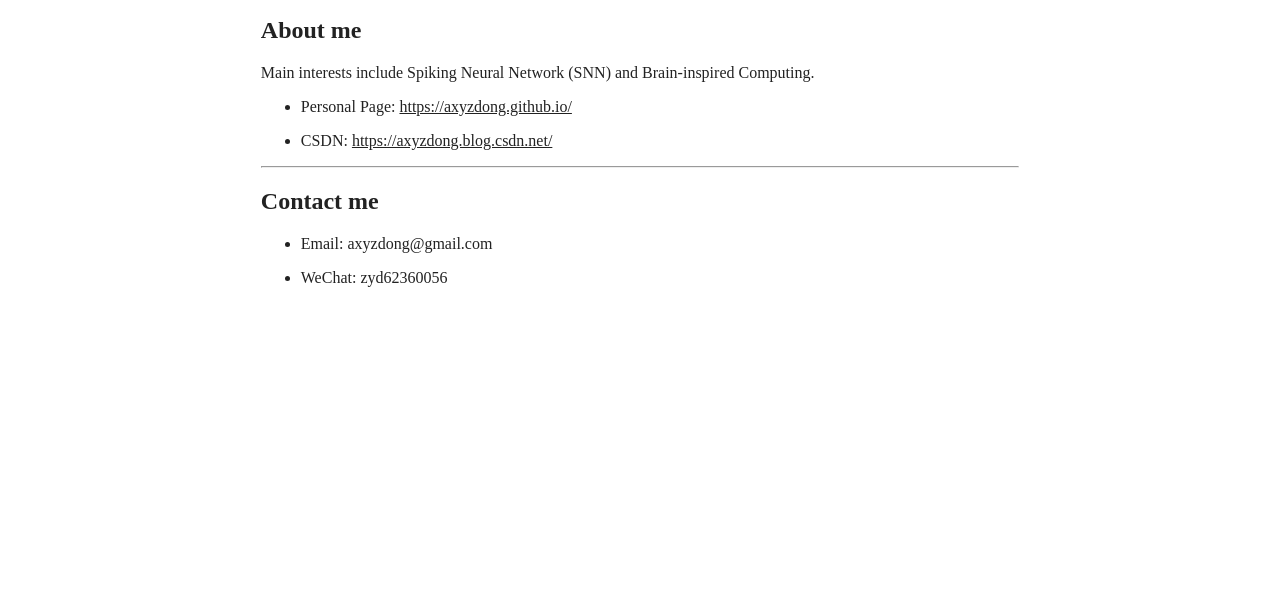
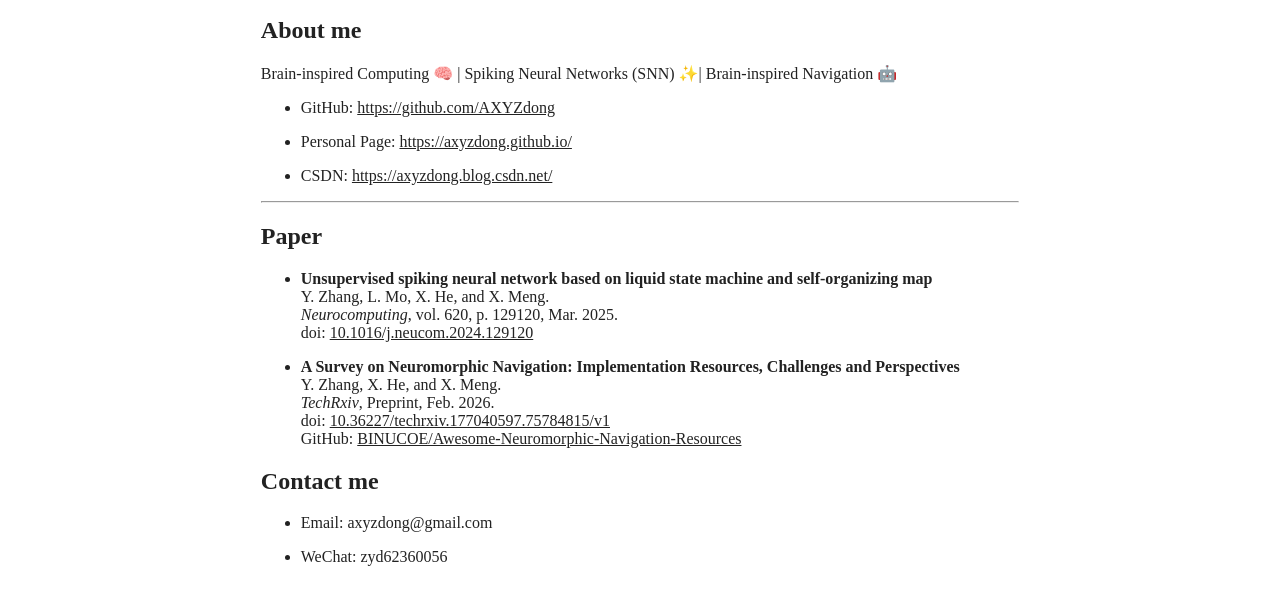
Before and after one commit to AXYZdong/axyzdong.github.io, a plain HTML site: page about/index.html in a window 1280 px wide. Shown: the part 149-754 px from the top of the page. Drawn offline with Linux system fonts and the light colour scheme.

Commit message:
Enhance About page with interests and publications
Updated the 'About me' section with interests and links. Added a new 'Paper' section with publication details.

```diff
--- a/about/index.html
+++ b/about/index.html
@@ -99,12 +99,15 @@
 
 
     </nav>
-    <main class="sub-mid-section-cover">
-        <h2 id="about-me">About me</h2>
+<main class="sub-mid-section-cover">
+  <h2 id="about-me">About me</h2>
 
-<p>Main interests include Spiking Neural Network (SNN) and Brain-inspired Computing.</p>
+<p>Brain-inspired Computing 🧠 | Spiking Neural Networks (SNN) ✨| Brain-inspired Navigation 🤖</p>
 
 <ul>
+  <li>
+    <p>GitHub: <a href="https://github.com/AXYZdong">https://github.com/AXYZdong</a></p>
+  </li>
   <li>
     <p>Personal Page: <a href="https://axyzdong.github.io/">https://axyzdong.github.io/</a></p>
   </li>
@@ -114,6 +117,31 @@
 </ul>
 
 <hr />
+
+  <h2 id="Paper">Paper</h2>
+
+  <ul>
+  <!-- 第一篇 Paper -->
+  <li>
+    <p>
+      <strong>Unsupervised spiking neural network based on liquid state machine and self-organizing map</strong><br>
+      Y. Zhang, L. Mo, X. He, and X. Meng.<br>
+      <em>Neurocomputing</em>, vol. 620, p. 129120, Mar. 2025.<br>
+      doi: <a href="https://doi.org/10.1016/j.neucom.2024.129120" target="_blank">10.1016/j.neucom.2024.129120</a>
+    </p>
+  </li>
+
+  <!-- 第二篇 Paper -->
+  <li>
+    <p>
+      <strong>A Survey on Neuromorphic Navigation: Implementation Resources, Challenges and Perspectives</strong><br>
+      Y. Zhang, X. He, and X. Meng.<br>
+      <em>TechRxiv</em>, Preprint, Feb. 2026.<br>
+      doi: <a href="https://doi.org/10.36227/techrxiv.177040597.75784815/v1" target="_blank">10.36227/techrxiv.177040597.75784815/v1</a> <br>
+      GitHub: <a href="https://github.com/BINUCOE/Awesome-Neuromorphic-Navigation-Resources" target="_blank">BINUCOE/Awesome-Neuromorphic-Navigation-Resources</a>
+    </p>
+  </li>
+</ul>
 
 <h2 id="contact-me">Contact me</h2>
 
```
